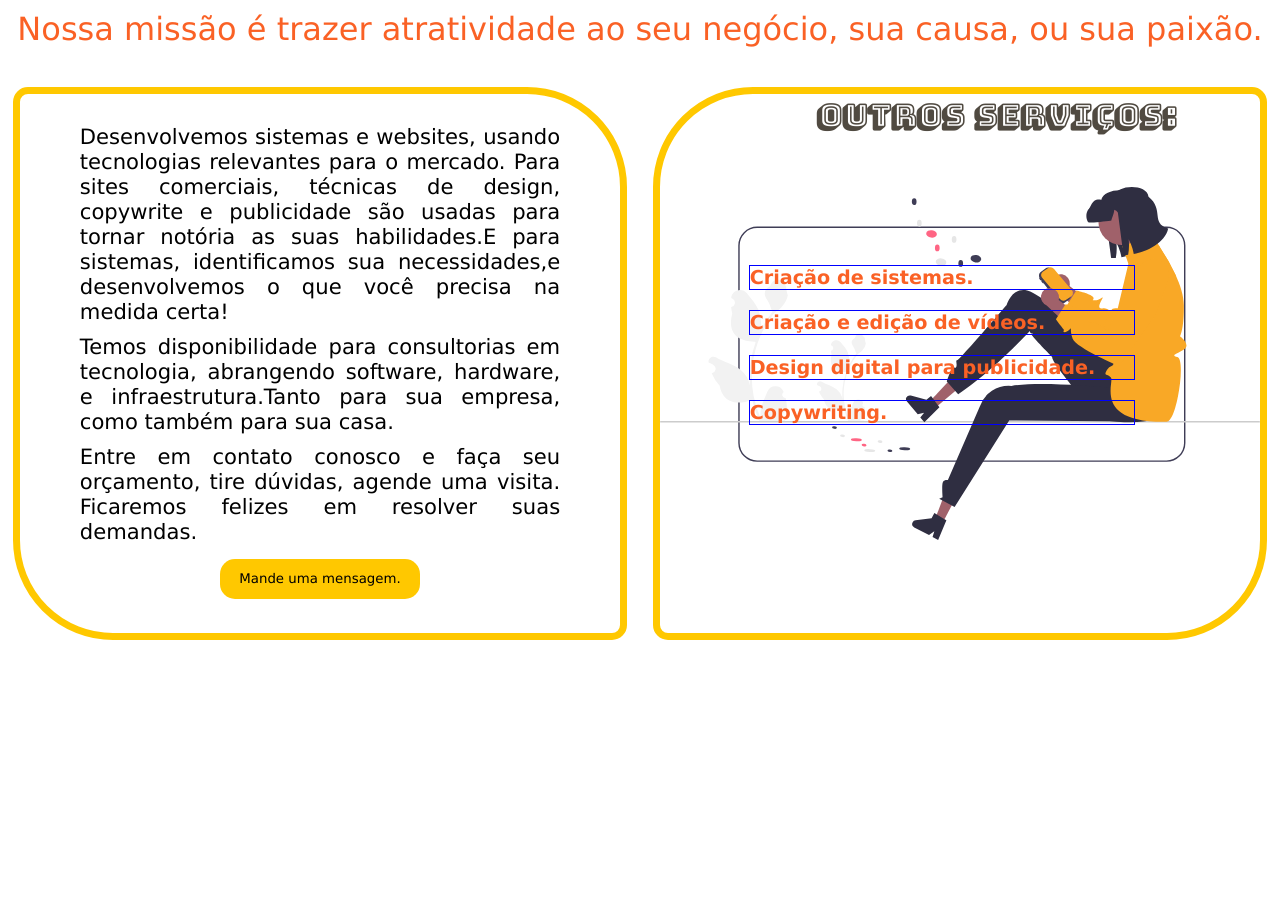
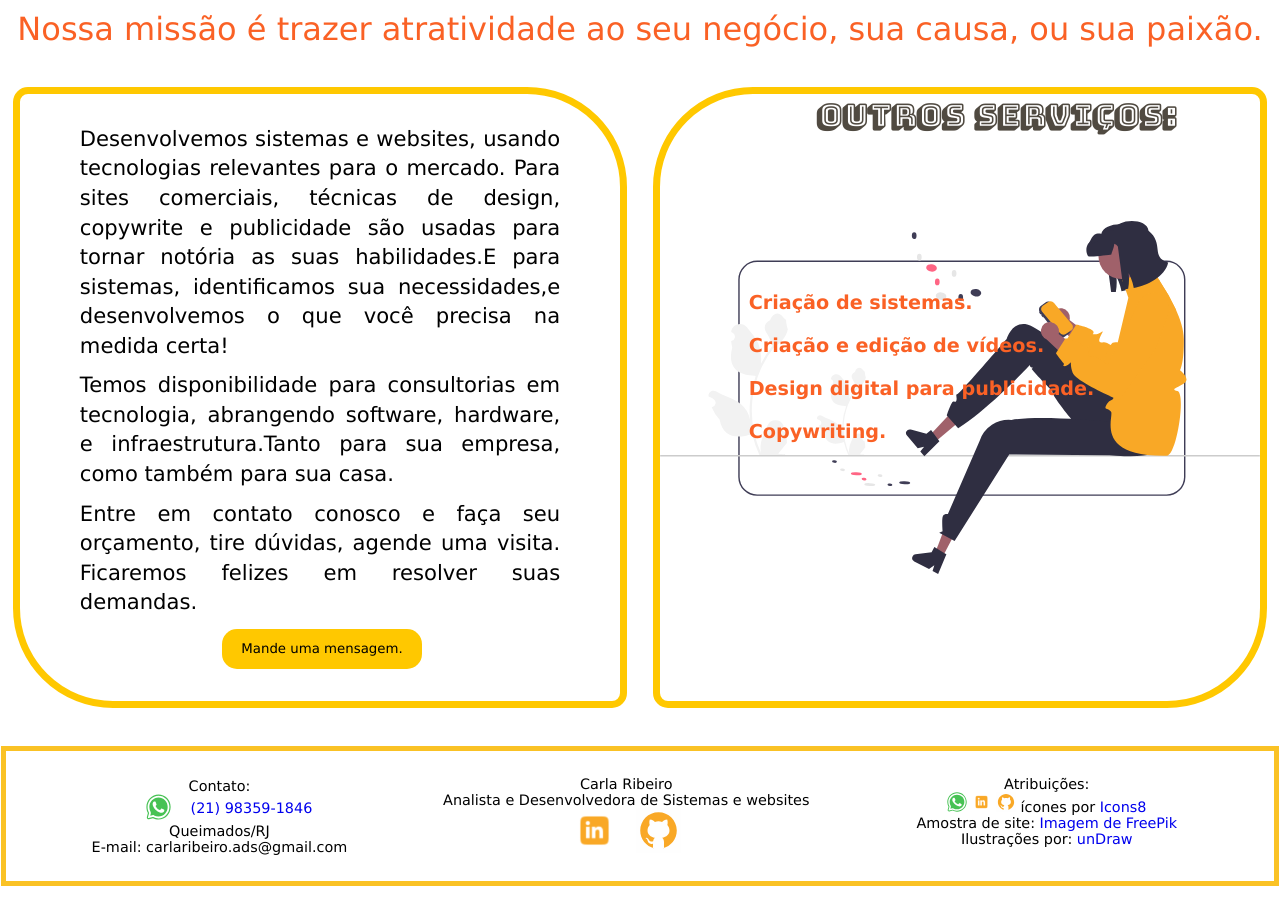
Before and after one commit to CarlaGRibeiro/alavanque, a website: page index.html in a window 1280 px wide. Shown: the part 1637-2536 px from the top of the page. Before the commit the page ends 2316 px from the top, so only its background shows below. Drawn offline with nearby package versions, Linux system fonts and the light colour scheme.

Commit message:
feat: rodapé, e estilização do rodapé.

```diff
--- /dev/null
+++ b/css/galery.css
@@ -0,0 +1,65 @@
+:root {
+    --corDestaque: #F9A826;
+    --corDestaque2: #FAC225;
+    --corFonte: #FA6125;
+    --corFundoA: #FFC800;
+    --corFundo: #7A6A50;
+    --corFundo2: #504A41;
+    --detalhe: --
+}
+
+* {
+    padding: 0;
+    margin: 0;
+    vertical-align: baseline;
+    list-style: none;
+    border: 0;
+    font-family: 'Lucida Sans', 'Lucida Sans Regular', 'Lucida Grande', 'Lucida Sans Unicode', Geneva, Verdana, sans-serif;
+}
+
+/* nav{
+    width:100%;
+} */
+
+.navbar {
+    width: 100%;
+    height: 8vh;
+    background-color: var(--corFundoA);
+    box-shadow: 0px 2px 10px black;
+    display: flex;
+    flex-direction: row;
+    justify-content: center;
+    align-items: center;
+    gap: 50px;
+    /*     position:  fixed;
+ */
+}
+
+.navbar a {
+    text-decoration: none;
+    width: 10%;
+    height: 60%;
+    border-radius: 15px;
+    font-size: 110%;
+    text-align: center;
+    display: flex;
+    align-items: center;
+    justify-content: center;
+    font-weight: bold;
+
+}
+
+
+.temporary{
+    width:80%;
+    height:80vh;
+    margin:auto;
+    background-image:url("../images/constructionTemporary.svg") ;
+    background-size:contain;
+    background-repeat:no-repeat;
+    text-align:center;
+}
+
+.temporary >h3,p{
+    margin:3%;
+}
--- a/style.css
+++ b/css/style.css
@@ -16,10 +16,6 @@
     border: 0;
     font-family: 'Lucida Sans', 'Lucida Sans Regular', 'Lucida Grande', 'Lucida Sans Unicode', Geneva, Verdana, sans-serif;
 }
-
-/* nav{
-    width:100%;
-} */
 
 .navbar {
     width: 100%;
@@ -45,6 +41,7 @@
     display: flex;
     align-items: center;
     justify-content: center;
+    font-weight: bold;
 }
 
 main {
@@ -155,10 +152,10 @@ h2 {
 
 /*iniciando o informativo*/
 .info {
-    background-image:url("./images/thinking.svg");
-    background-repeat:no-repeat;
-    background-position:bottom right;
-    background-size:25%;
+    background-image: url("../images/thinking.svg");
+    background-repeat: no-repeat;
+    background-position: bottom right;
+    background-size: 25%;
     width: 98%;
     height: 100%;
     margin: 1%;
@@ -180,7 +177,7 @@ h2 {
     text-align: center;
     display: flex;
     flex-direction: column;
-    align-items:center;
+    align-items: center;
 
 
 }
@@ -195,47 +192,46 @@ h2 {
     padding: 1% 0.5%;
     font-size: 1em;
     word-wrap: break-word;
-    text
 }
 
 .types {
-    width:80%;
+    width: 80%;
     margin: 1%;
-    padding:10px;
+    padding: 10px;
     display: flex;
     flex-direction: row;
     justify-content: left;
-    gap:2%;
+    gap: 2%;
 }
 
 .type {
     width: 25%;
     padding: 1%;
-    display:flex;
+    display: flex;
     flex-direction: column;
-    justify-content:flex-start;
+    justify-content: flex-start;
     border: 5px solid var(--corDestaque2);
     box-shadow: 5px 5px 10px black;
-    text-align:center;
+    text-align: center;
     font-weight: 400;
-    word-wrap:break-word;
+    word-wrap: break-word;
     line-height: 1.5em;
 }
 
 .type h3 {
     color: var(--corFonte);
-    padding:2%;
-    margin:2%;
-    border:2px solid var(--corFonte);
+    padding: 2%;
+    margin: 2%;
+    border: 2px solid var(--corFonte);
 }
 
 /*iniciando o sobre*/
 
-.slogan-comp3{
+.slogan-comp3 {
 
     text-align: center;
     color: var(--corFonte);
-    font-size:2em;
+    font-size: 2em;
 }
 
 
@@ -245,8 +241,6 @@ h2 {
 }
 
 .presentation {
-    background-repeat: no-repeat;
-    background-size: cover;
     width: 50%;
     height: 100%;
     margin: 3% 1%;
@@ -265,11 +259,13 @@ h2 {
     margin: 5% 0;
     font-size: 1.2em;
     text-align: justify;
+    line-height: 1.4em;
     display: flex;
     flex-direction: column;
     justify-content: center;
     align-items: center;
     gap: 10px;
+
 }
 
 .msg {
@@ -282,10 +278,10 @@ h2 {
 }
 
 .other-services {
-    background-image: url("./images/mobile_user.svg");
+    background-image: url("../images/mobile_user.svg");
     background-repeat: no-repeat;
     background-position: left center;
-    background-size:contain;
+    background-size: contain;
     width: 50%;
     margin: 3% 1%;
     display: flex;
@@ -306,26 +302,137 @@ h2 {
 
 .services {
     width: 80%;
-    height:65%;
+    height: 65%;
     margin: 5% auto;
     font-size: 1.2em;
     text-align: left;
     display: flex;
     flex-direction: column;
-    justify-content:center;
+    justify-content: center;
     align-items: flex-start;
     gap: 20px;
 
 }
 
-.service{
-    width:80%;
-    margin:0 6%;
-    border:1px solid blue;
-    color:var(--corFonte);
-    text-align:left;
+.service {
+    width: 80%;
+    margin: 0 6%;
+    color: var(--corFonte);
+    text-align: left;
     font-size: 1em;
     font-weight: 600;
-    word-wrap:break-word;
+    word-wrap: break-word;
 }
+
 /*sobre finalizado/ outros serviços*/
+
+
+/*FOOTER*/
+
+footer {
+    width: 97%;
+    margin:auto;
+    margin-bottom:1%;
+    border: 5px solid var(--corDestaque2);
+    font-size: 0.9em;
+    text-align: center;
+    padding: 1%;
+
+
+}
+
+.container {
+    display: flex;
+    flex-direction: column;
+}
+
+.container-marca {
+    display: flex;
+    flex-direction: row;
+    justify-content: center;
+    align-items: center;
+    gap: 1%;
+    padding: 0.5%;
+    border-bottom: 1px solid var(--corFundoA);
+}
+
+/* .container-marca>h3 {
+    font-size: 2em;
+    color: var(--corDestaque2);
+} */
+
+.sections {
+
+    display: flex;
+    flex-direction: row;
+    justify-content: space-around;
+    padding: 1%;
+}
+
+/*primeira sessão*/
+
+.adress-contact {
+    width: 25%;
+    display: flex;
+    flex-direction: column;
+    justify-content: center;
+
+}
+
+.whats-contact {
+    display: flex;
+    flex-direction: row;
+    justify-content: center;
+    align-items: center;
+}
+
+.whats-contact>a {
+    text-decoration: none;
+}
+
+.whats-contact>a>img {
+    width: 40%;
+    height: 30%;
+}
+
+
+/*segunda sessão*/
+.info-social {
+
+    display: flex;
+    flex-direction: column;
+    justify-content: center;
+    align-items: center;
+
+}
+
+.social-icons {
+    display: flex;
+    flex-direction: row;
+    justify-content: center;
+    align-items: center;
+}
+
+.social-icons>a>img {
+    width: 70%;
+    height: 80%;
+}
+
+/*terceira sessão*/
+
+.assignment {}
+
+.assignment>p>a {
+    text-decoration: none;
+
+}
+
+.assignment>a {
+    text-decoration: none;
+
+}
+
+.assignment>p>a>img {
+    width: 6%;
+    height: 6%;
+}
--- a/index.html
+++ b/index.html
@@ -4,7 +4,7 @@
     <meta charset="UTF-8" />
     <meta name="viewport" content="width=device-width, initial-scale=1.0" />
     <title>Alavanque</title>
-    <link rel="stylesheet" href="style.css" />
+    <link rel="stylesheet" href="./css/style.css" />
     <link
       rel="stylesheet"
       href="https://cdn.jsdelivr.net/npm/bootstrap-icons@1.11.3/font/bootstrap-icons.min.css"
@@ -24,7 +24,7 @@
         <section class="navbar">
           <a href="#home">Home</a>
           <a href="#sobre">Sobre</a>
-          <a href="#galery">Galeria</a>
+          <a href="./pages/galery.html">Galeria</a>
         </section>
       </nav>
     </header>
@@ -36,7 +36,7 @@
         </div>
 
         <div class="reason-img">
-          <img src="images/edition/reason2.jpg" alt="" />
+          <img src="images/edition/reason2.jpg" alt=""/>
         </div>
       </section>
       <section class="group-slogan">
@@ -150,7 +150,9 @@
               Entre em contato conosco e faça seu orçamento, tire dúvidas, agende
               uma visita. Ficaremos felizes em resolver suas demandas.
             </p>
-            <button class="msg">Mande uma mensagem.</button>
+
+            <a  href="https://wa.me/21983591846" target="_blanc" ><button class="msg">Mande uma mensagem.</button></a>
+
           </div>
         </section>
         <section class="other-services">
@@ -165,6 +167,48 @@
         </section>
       </section>
     </main>
-    <footer></footer>
+    <footer>
+      <div class="container">
+        <!-- <div class="container-marca">
+          <p>Desenvolvido por:  </p>
+          <!-- <h3>StarTag. </h3> -->
+
+        </div>
+<!--         <p>Desenvolvendo seu negócio.</p>
+ -->        <div class="sections">
+          <section class="adress-contact">
+            <p>Contato:</p>
+            <div class="whats-contact">
+              <a href="https://wa.me/21983591846" target="_blanc" ><img src="./images/whats-icon.svg" alt=""></a>
+              <a  href="https://wa.me/21983591846" target="_blanc" ><span>(21) 98359-1846</span></a>
+            </div>
+            <p>Queimados/RJ</p>
+            <p>E-mail: carlaribeiro.ads@gmail.com</p>
+          </section>
+
+          <section class="info-social">
+            <p>Carla Ribeiro</p>
+            <p>Analista e Desenvolvedora de Sistemas e websites</p>
+            <div class="social-icons">
+              <a href="https://www.linkedin.com/in/carla-ribeiro-ads-dev/" target="_blank"><img src="./images/linkedin-icon.png" alt=""></a>
+              <a href="https://github.com/CarlaGRibeiro" target="_blank"><img src="./images/github-icon.svg" alt=""></a>
+            </div>
+          </section>
+
+          <section class="assignment">
+            <p>Atribuições:</p>
+            <p><a  href="https://icons8.com/icon/ZeQPTbzIF4jw/whatsapp" target="_blank">
+              <img src="./images/whats-icon.svg" alt="ícone do WhatsApp">
+              <img src="./images/linkedin-icon.png" alt="ícone do LinkedIn">
+              <img src="./images/github-icon.svg" alt="ícone do GitHub">
+            </a> ícones por <a target="_blank" href="https://icons8.com">Icons8</a></p>
+            <span>Amostra de site: </span><a href="https://br.freepik.com/psd-gratuitas/conceito-de-paginas-de-destino-veterinarias_7033095.htm#&position=4&from_view=search&track=ais&uuid=8f1be86d-2074-4fac-977d-a3de9ada850c" target="_blank">Imagem de FreePik</a>
+            <p>Ilustrações por:  <a href="https://undraw.co/illustrations" target="_blank">unDraw</a></p>
+          </section>
+
+
+        </div>
+      </div>
+    </footer>
   </body>
 </html>
```
Also changed, not shown: pages/galery.html (added, +37 -0 lines), images/constructionTemporary.svg (added), images/github-icon.svg (added), images/happyFace.svg (added), images/linkedin-icon.png (added), images/linkedin-icon.svg (added), images/whats-icon.svg (added), 1 other file.
